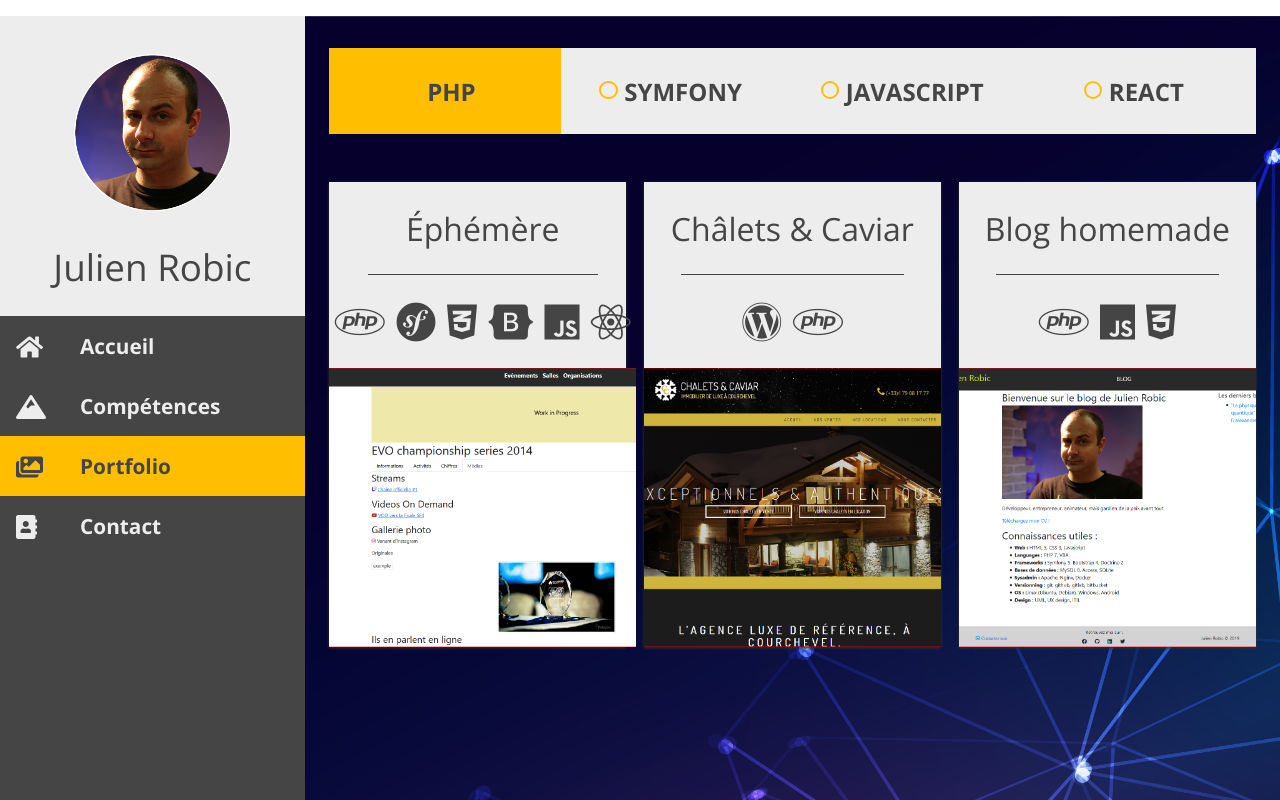
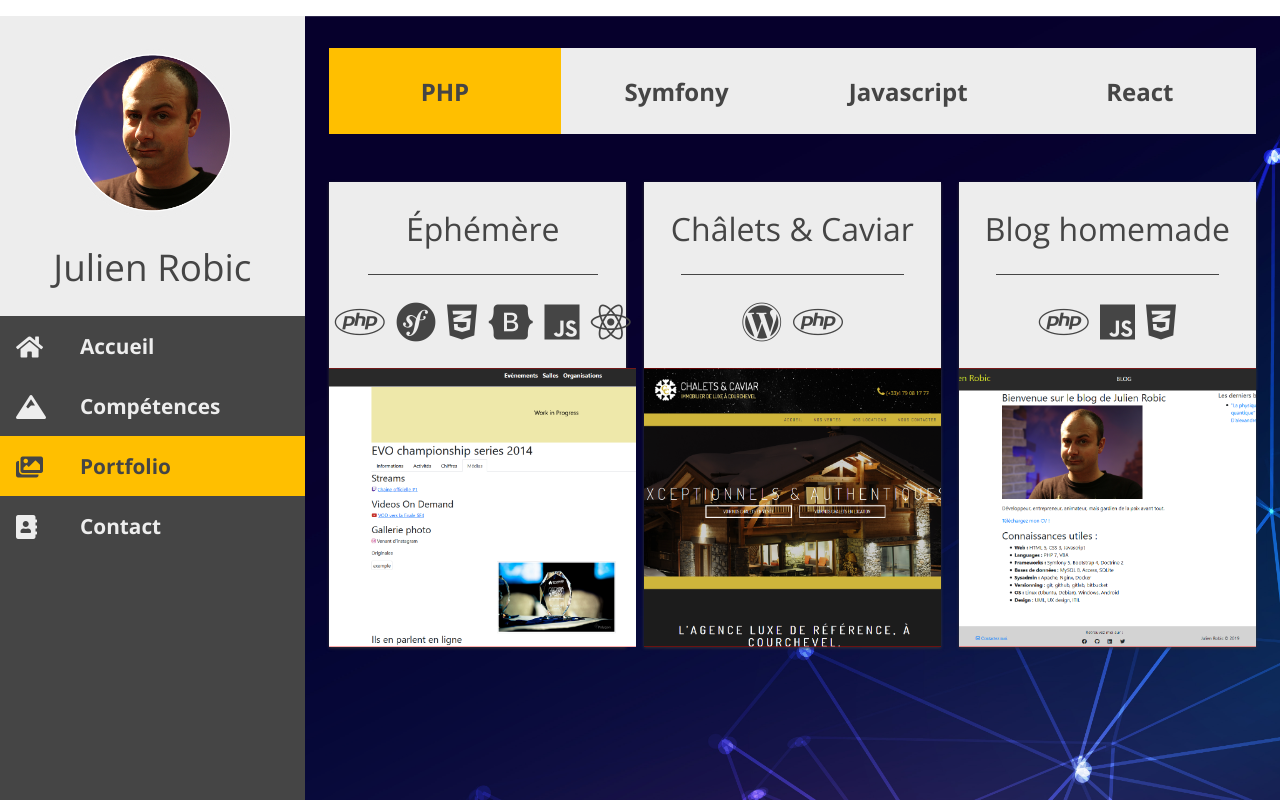
Before and after one commit to Nayte91/resume, a React (Create React App) app: page /portfolio in a window 1280 px wide. Shown: the top 800 px of the page. Built offline with nearby package versions, Linux system fonts and the light colour scheme.

Commit message:
revamped projectlist

```diff
--- a/src/components/Portfolio/ProjectList.tsx
+++ b/src/components/Portfolio/ProjectList.tsx
@@ -1,44 +1,24 @@
-import { Component, ChangeEvent } from 'react';
+import { useState } from 'react';
 import { portfolioData } from "../../data/portfolioData";
 import ProjectCard from "./ProjectCard";
 
-class ProjectList extends Component<any, any> {
-    state = {
-        projects: portfolioData,
-        radios: [
-            {id: 1, value: "PHP"},
-            {id: 2, value: "Symfony"},
-            {id: 3, value: "Javascript"},
-            {id: 4, value: "React"}
-        ],
-        selectedRadio: "PHP"
-    };
-
-    handleRadio = (event: ChangeEvent<HTMLInputElement>): void => {
-        let radio = event.target.value;
-        this.setState({selectedRadio: radio});
-        console.log()
-    };
-
-    render() {
-        let {projects, radios, selectedRadio} = this.state;
+const ProjectList = () => {
+    const projects = portfolioData;
+    const [selectedTechnology, setTechnology] = useState('PHP');
+    const technologies = ['PHP', 'Symfony', 'Javascript', 'React'];
 
     return (
         <main className="portfolio__content">
             <nav className="portfolio__selector">
                 {
-                        radios.map( radio => {
+                    technologies.map( technology => {
                         return (
-                                <div className={`selector__button${radio.value === selectedRadio ? " selector__button--selected": "" }`} key={ radio.id}>
-                                    <input
-                                        type="radio"
-                                        name="radio"
-                                        checked={radio.value === selectedRadio}
-                                        value={radio.value}
-                                        id={radio.value}
-                                        onChange={this.handleRadio}
-                                    />
-                                    <label htmlFor={radio.value}>{radio.value}</label>
+                            <div
+                                className={`selector__button${technology === selectedTechnology ? " selector__button--selected": "" }`}
+                                key={ technology }
+                                onClick={e => setTechnology(e.currentTarget.innerText)}
+                            >
+                                <button>{ technology }</button>
                             </div>
                         );
                     })
@@ -48,7 +28,7 @@ class ProjectList extends Component<any, any> {
             <div className="portfolio__projects">
                 {
                     projects
-                            .filter(project => project.languages.includes(selectedRadio))
+                        .filter(project => project.languages.includes(selectedTechnology))
                         .map( project => {
                         return (
                             <ProjectCard
@@ -62,6 +42,5 @@ class ProjectList extends Component<any, any> {
         </main>
     );
 }
-}
 
 export default ProjectList;
--- a/src/styles/pages/_portfolio.scss
+++ b/src/styles/pages/_portfolio.scss
@@ -28,37 +28,13 @@
           cursor: pointer;
           @include verticalCenter;
 
-          input[type="radio"] {
-              visibility: hidden;
+          button {
+              background: none;
+              color: inherit;
+              border: none;
+              font: inherit;
+              cursor: pointer;
               position: relative;
-
-              &:before {
-                  content: '';
-                  visibility: visible;
-                  position: absolute;
-                  top: -4px;
-                  left: -12px;
-                  height: .9rem;
-                  width: .9rem;
-                  border-radius: 50%;
-                  border: 2px solid $color-3;
-                  transition: 0.3s;
-              }
-
-              &:after {
-                  content: '';
-                  visibility: visible;
-                  position: absolute;
-                  top: -4px;
-                  left: -12px;
-                  height: .9rem;
-                  width: .9rem;
-                  border-radius: 50%;
-                  transition: 0.3s;
-                  background: $color-3;
-                  transform: scale(0);
-                  transform-origin: center;
-              }
           }
       }
 
```
Lines whose indentation alone changed are shown as unchanged.
